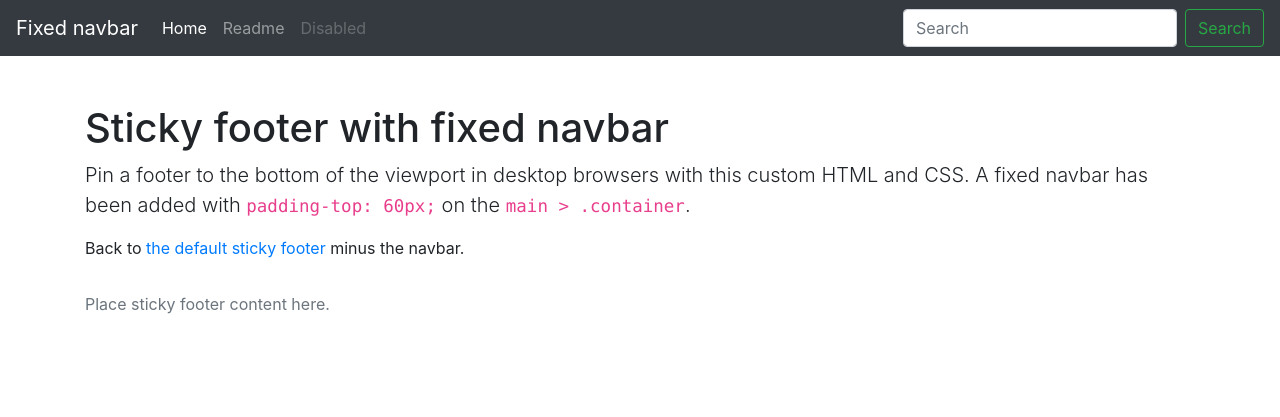
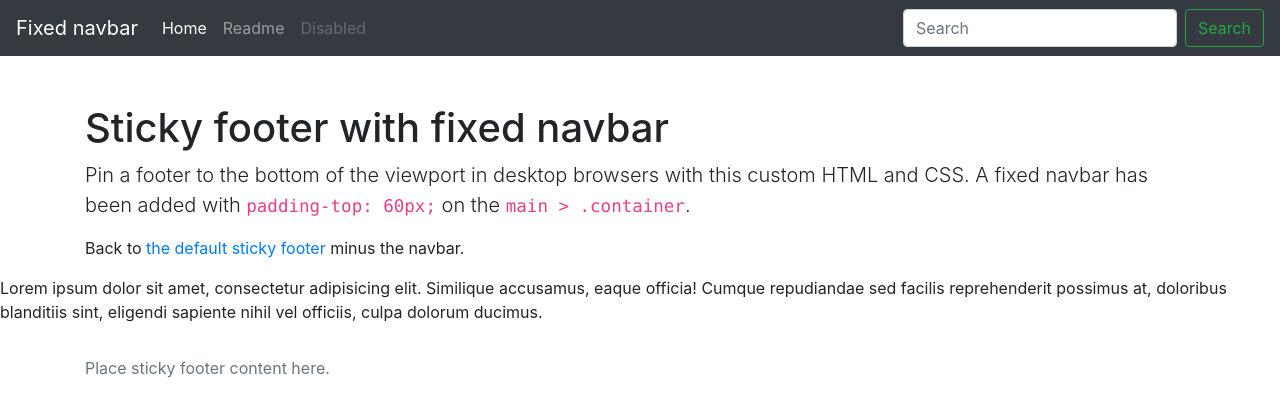
Before and after one commit to Dmistep/test-book, a Jekyll site: the page built from blog.html, in a window 1280 px wide. Shown: the top 417 px of the page. Built offline with Jekyll 4.4.1, drawn with Linux system fonts in a browser that asks for light colours.

Commit message:
update blog.html

```diff
--- a/blog.html
+++ b/blog.html
@@ -1,3 +1,5 @@
 ---
 layout: default
 ---
+
+<p> Lorem ipsum dolor sit amet, consectetur adipisicing elit. Similique accusamus, eaque officia! Cumque repudiandae sed facilis reprehenderit possimus at, doloribus blanditiis sint, eligendi sapiente nihil vel officiis, culpa dolorum ducimus.</p>
```
